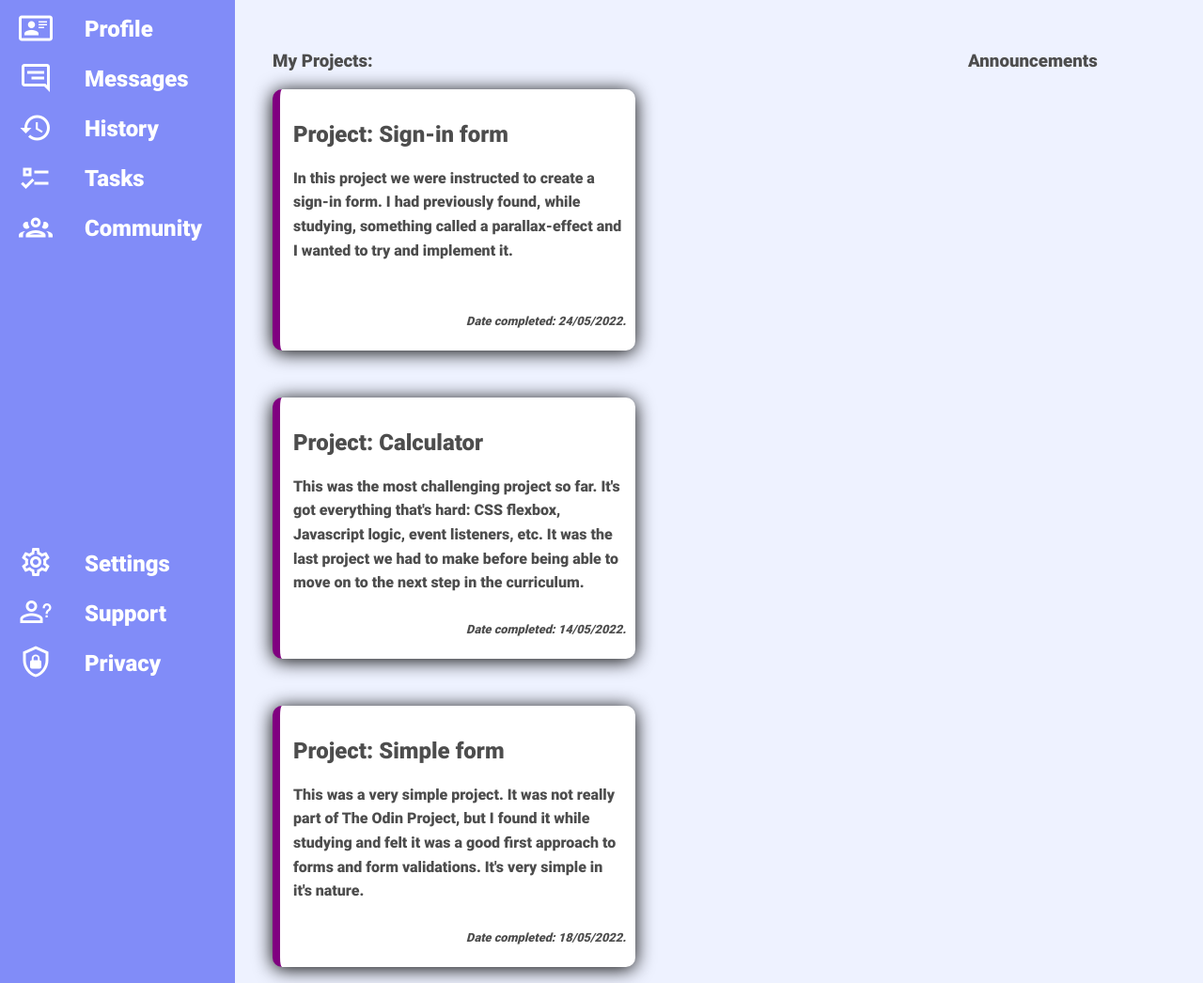
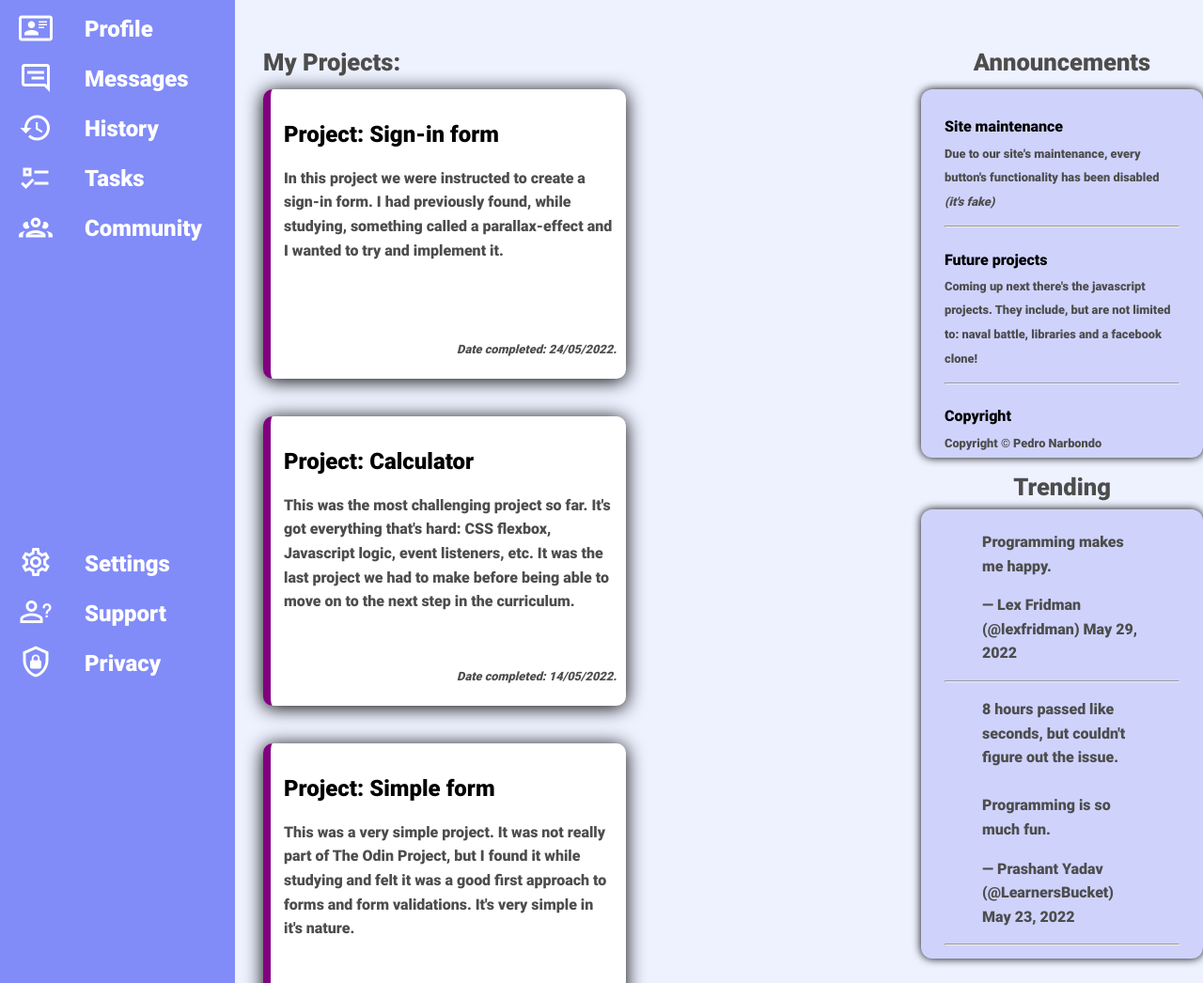
Before and after one commit to pedronarbondo/project-admin-dashboard, a plain HTML site: page index.html in a window 1280 px wide. Shown: the part 265-1311 px from the top of the page at 94% size. Drawn offline with Linux system fonts and the light colour scheme.

Commit message:
Finish up main section

```diff
--- a/index.html
+++ b/index.html
@@ -4,6 +4,7 @@
     <meta charset="UTF-8">
     <title>Dashboard</title>
     <link rel="stylesheet" href="styles.css">
+    <link rel="icon" type="image/x-icon" href="favicon.svg">
 </head>
 <body>
     <div class="grid-container">
@@ -66,9 +67,10 @@
         <div class="main">
             <h3 class="projects">My Projects:</h3>
             <h3 class="announcements">Announcements</h3>
+            <h3 class="trending">Trending</h3>
             <div class="articles">
                 <div class="article">
-                    <a href="https://pedronarbondo.github.io/project-intermediate-form"></a>
+                    <a href="https://pedronarbondo.github.io/project-intermediate-form" target="_blank"></a>
                     <h2>Project: Sign-in form</h2>
                     <p>In this project we were instructed to create a sign-in form. I had previously
                         found, while studying, something called a parallax-effect and I wanted to try
@@ -76,7 +78,7 @@
                     <p class="date">Date completed: 24/05/2022.</p>
                 </div>
                 <div class="article">
-                    <a href="https://pedronarbondo.github.io/odin-calculator"></a>
+                    <a href="https://pedronarbondo.github.io/odin-calculator" target="_blank"></a>
                     <h2>Project: Calculator</h2>
                     <p>This was the most challenging project so far. It's got everything that's hard: CSS flexbox,
                         Javascript logic, event listeners, etc. It was the last project we had to make before being
@@ -84,7 +86,7 @@
                     <p class="date">Date completed: 14/05/2022.</p>
                 </div>
                 <div class="article">
-                    <a href="https://pedronarbondo.github.io/odin-simple-form"></a>
+                    <a href="https://pedronarbondo.github.io/odin-simple-form" target="_blank"></a>
                     <h2>Project: Simple form</h2>
                     <p>This was a very simple project. It was not really part of The Odin Project,
                         but I found it while studying and felt it was a good first approach to
@@ -92,7 +94,7 @@
                     <p class="date">Date completed: 18/05/2022.</p>
                     </div>
                 <div class="article">
-                    <a href="https://pedronarbondo.github.io/project-etch-a-sketch"></a>
+                    <a href="https://pedronarbondo.github.io/project-etch-a-sketch" target="_blank"></a>
                     <h2>Project: Etch-a-sketch</h2>
                     <p>One of the first 'hard' projects. It's a simple Etch-a-sketch with some
                         very basic functions. Nothing too fancy, but it was effective to further
@@ -100,7 +102,7 @@
                     <p class="date">Date completed: 11/05/2022.</p>
                 </div>
                 <div class="article">
-                    <a href="https://github.com/pedronarbondo/project-rock-paper-scissors"></a>
+                    <a href="https://github.com/pedronarbondo/project-rock-paper-scissors" target="_blank"></a>
                     <h2>Project: Rock-paper-scissors with UI</h2>
                     <p>The first VERY challenging project. We had to implement a previously developed
                         Rock-paper-scissors logic with a GUI so that players could play the game.
@@ -109,7 +111,7 @@
                     <p class="date">Date completed: 01/05/2022.</p>
                 </div>
                 <div class="article">
-                    <a href="https://pedronarbondo.github.io/project-landing-page"></a>
+                    <a href="https://pedronarbondo.github.io/project-landing-page" target="_blank"></a>
                     <h2>Project: Landing page</h2>
                     <p>Very basic and simple project. I included it in order to avoid putting
                         a placeholder article. Will update it as soon as there's a more worthwhile
@@ -118,8 +120,37 @@
                     <p class="date">Date completed: 25/04/2022</p>
                 </div>
             </div>
-
-
+            <div class="announcement-div">
+                <div class="site-maintenance">
+                    <h4>Site maintenance</h4>
+                    <p>Due to our site's maintenance, every button's
+                        functionality has been disabled <em>(it's fake)</em>
+                    </p>
+                </div>
+            <hr>
+                <div class="future-projects">
+                    <h4>Future projects</h4>
+                    <p>Coming up next there's the javascript projects.
+                        They include, but are not limited to: naval battle,
+                        libraries and a facebook clone!
+                    </p>
+                </div>
+            <hr>
+                <div class="copyright">
+                    <h4>Copyright</h4>
+                    <p>Copyright © Pedro Narbondo</p>
+                </div>
+            </div>
+            <div class="trending-div">
+                <div class="trending1">
+                    <blockquote class="twitter-tweet"><p lang="en" dir="ltr">Programming makes me happy.</p>&mdash; Lex Fridman (@lexfridman) <a href="https://twitter.com/lexfridman/status/1530959753945436160?ref_src=twsrc%5Etfw">May 29, 2022</a></blockquote> <script async src="https://platform.twitter.com/widgets.js" charset="utf-8"></script>
+                </div>
+            <hr>
+                <div class="trending2">
+                    <blockquote class="twitter-tweet"><p lang="en" dir="ltr">8 hours passed like seconds, but couldn&#39;t figure out the issue.<br><br>Programming is so much fun.</p>&mdash; Prashant Yadav (@LearnersBucket) <a href="https://twitter.com/LearnersBucket/status/1528726758526070785?ref_src=twsrc%5Etfw">May 23, 2022</a></blockquote> <script async src="https://platform.twitter.com/widgets.js" charset="utf-8"></script>
+                </div>
+            <hr>
+            </div>
         </div>
     </div>
 
--- a/styles.css
+++ b/styles.css
@@ -3,12 +3,11 @@
     src: url(../project-admin-dashboard/fonts/Roboto-Black.ttf)
 }
 
-body {
+html, body {
     font-family: Roboto, Tahoma, Geneva, Verdana, sans-serif;
     background-color: #eef2ff;
     padding: 0;
     margin: 0;
-    overflow-x: hidden;
     height: 100vh;
 }
 
@@ -222,11 +221,13 @@ li a:hover:before {
     grid-row: 2/-1;
     grid-column: 2/-1;
     display: grid;
-    grid-template-columns: minmax(400px, 2fr) minmax(250px, 0.5fr);
-    grid-template-rows: minmax(50px, 60px) minmax(200px, 300px) minmax(50px, 80px) minmax(200px, 300px);
-    margin-top: 50px;
-    padding-left: 40px;
+    grid-template-columns: minmax(400px, 80%) minmax(300px, 20%);
+    grid-template-rows: minmax(50px, 60px) minmax(300px, 10%) minmax(80px, 8%) minmax(300px, 40%);
+    padding-top: 50px;
+    padding-left: 30px;
     color: #4d4d4d;
+
+
 }
 
 .projects {
@@ -238,17 +239,20 @@ li a:hover:before {
 .announcements {
     grid-row: 1/2;
     grid-column: 2/3;
+    text-align: center;
 }
 .articles {
     grid-row: 2/-1;
     grid-column: 1/2;
     display: flex;
     flex-flow: wrap;
-    gap: 50px;
+    align-content: flex-start;
+    gap: 40px;
+    height: 100%;
 }
 .article {
     width: 350px;
-    height: 250px;
+    height: max(15%, 280px);
     background-color: white;
     border-left: 8px solid purple;
     border-radius: 10px;
@@ -278,3 +282,45 @@ li a:hover:before {
     font-style: italic;
     font-size: 0.8rem;
 }
+
+h2,
+h4 {
+    color: black;
+}
+h3 {
+    font-size: 1.6rem;
+    position: relative;
+    bottom: 10px;
+}
+.announcement-div {
+    padding: 6px 25px;
+    border-radius: 12px;
+    grid-row: 2/4;
+    box-shadow: 0px 0px 10px black;
+    background-color: #cfd3fc;
+    line-height: 1.6rem;
+    color: #4d4d4d;
+}
+.announcement-div h4 {
+    margin-bottom: -10px;
+}
+.announcement-div p {
+    font-size: 0.8rem;
+}
+.trending {
+    grid-row: 4/-1;
+    grid-column: 2/3;
+    text-align: center;
+}
+.trending-div {
+    margin-top: 55px;
+    height: fit-content;
+    grid-row: 4/-1;
+    grid-column: 2/3;
+    background-color: #cfd3fc;
+    padding: 6px 25px;
+    border-radius: 12px;
+    box-shadow: 0px 0px 10px black;
+    line-height: 1.6rem;
+    color: #4d4d4d;
+}
```
Also changed, not shown: favicon.svg (added).
